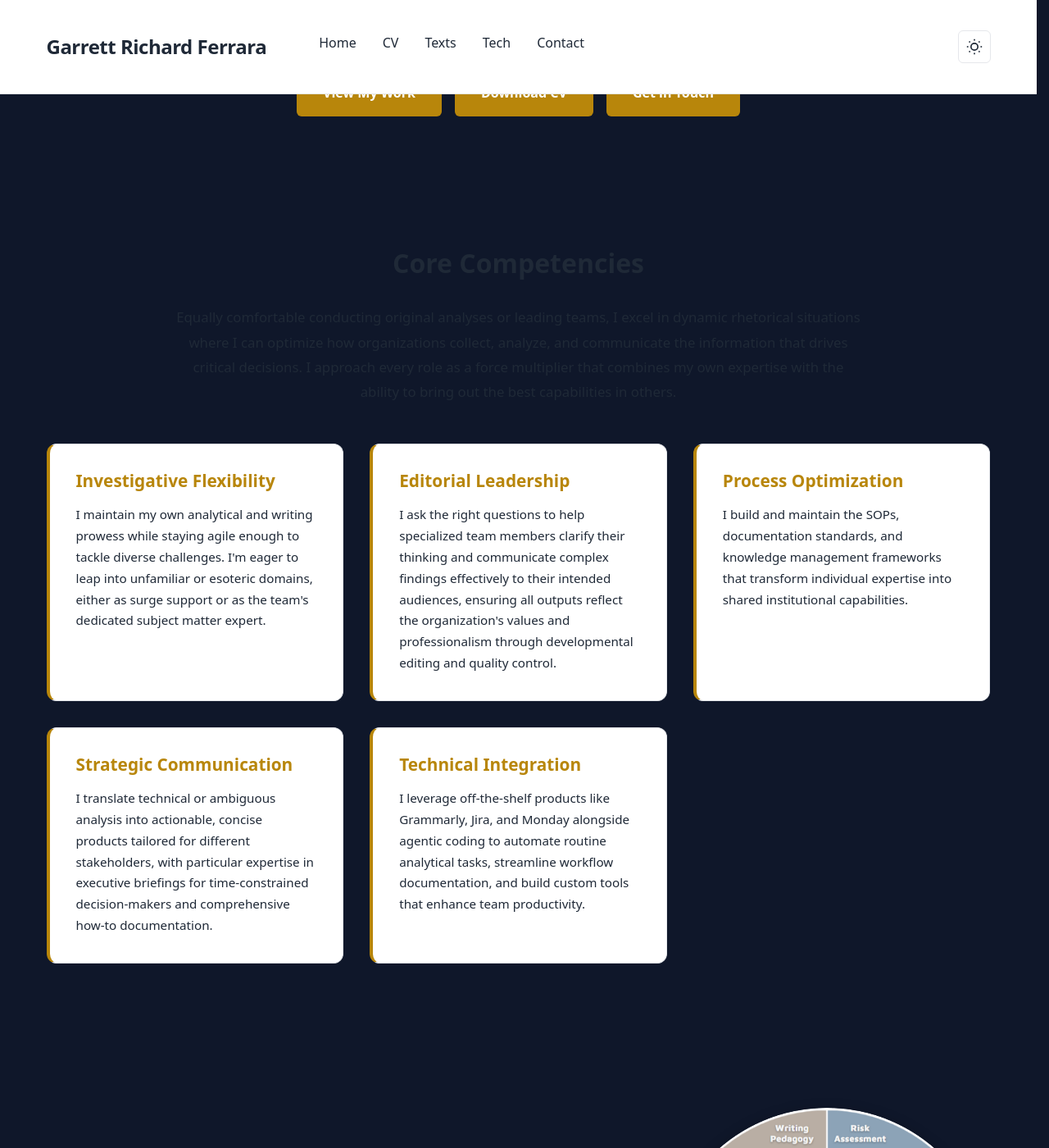
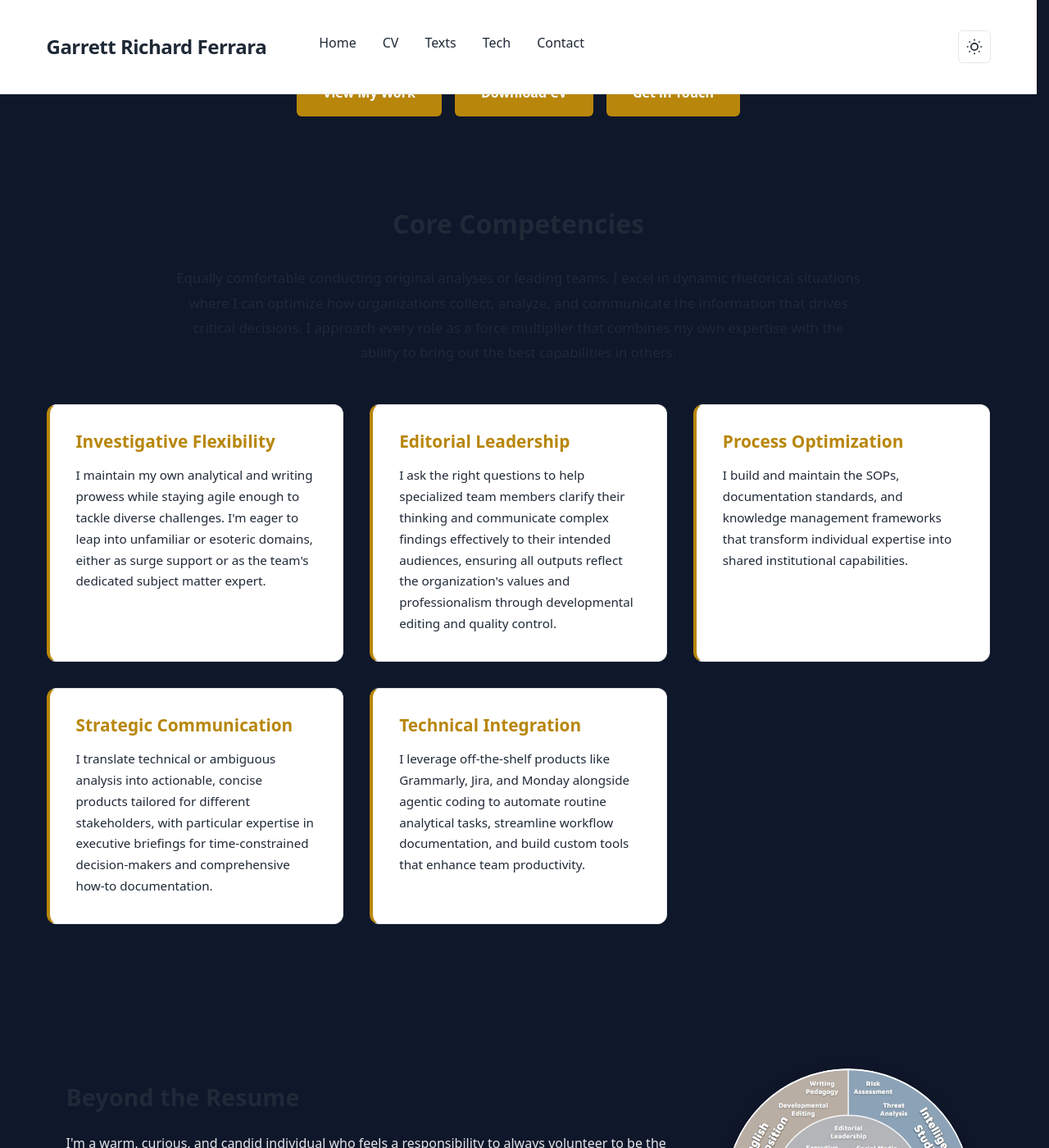
Before and after one commit to Garrett-Ferrara/garrett-ferrara.github.io, a Jekyll site: the page built from index.md, in a window 1280 px wide and 1400 px high, scrolled down 483 px. Shown: the whole window at 82% size. Built offline with Jekyll 4.4.1, drawn with Linux system fonts in a browser that asks for light colours.

Commit message:
Fix spacing and layout for Beyond the Resume section
- Reduce CTA buttons margin from 3rem to 2rem
- Reduce Core Competencies top margin from 4rem to 2rem
- Add specific styling for insights-graphic in bio-personal (max-width: 300px)
- Add horizontal padding to bio-personal for proper edge spacing
- Ensure text and circular graphic display side by side on desktop

```diff
--- a/assets/site.css
+++ b/assets/site.css
@@ -431,8 +431,8 @@
 }
 
 .core-competencies {
-  margin: 4rem 0;
-  padding: 3rem 0;
+  margin: 2rem 0 4rem 0;
+  padding: 2rem 0 3rem 0;
 }
 
 .core-competencies h2 {
@@ -489,7 +489,7 @@
 
 .bio-personal {
   margin: 4rem 0;
-  padding: 2rem 0;
+  padding: 2rem 1.5rem;
 }
 
 .bio-personal-content {
@@ -503,6 +503,12 @@
 .bio-personal-text {
   flex: 1;
   min-width: 0;
+}
+
+.bio-personal .insights-graphic {
+  flex: 0 0 auto;
+  max-width: 300px;
+  width: 100%;
 }
 
 .bio-personal h2 {
@@ -522,7 +528,7 @@
   display: flex;
   gap: 1rem;
   justify-content: center;
-  margin: 3rem 0;
+  margin: 2rem 0;
   flex-wrap: wrap;
 }
 
```
